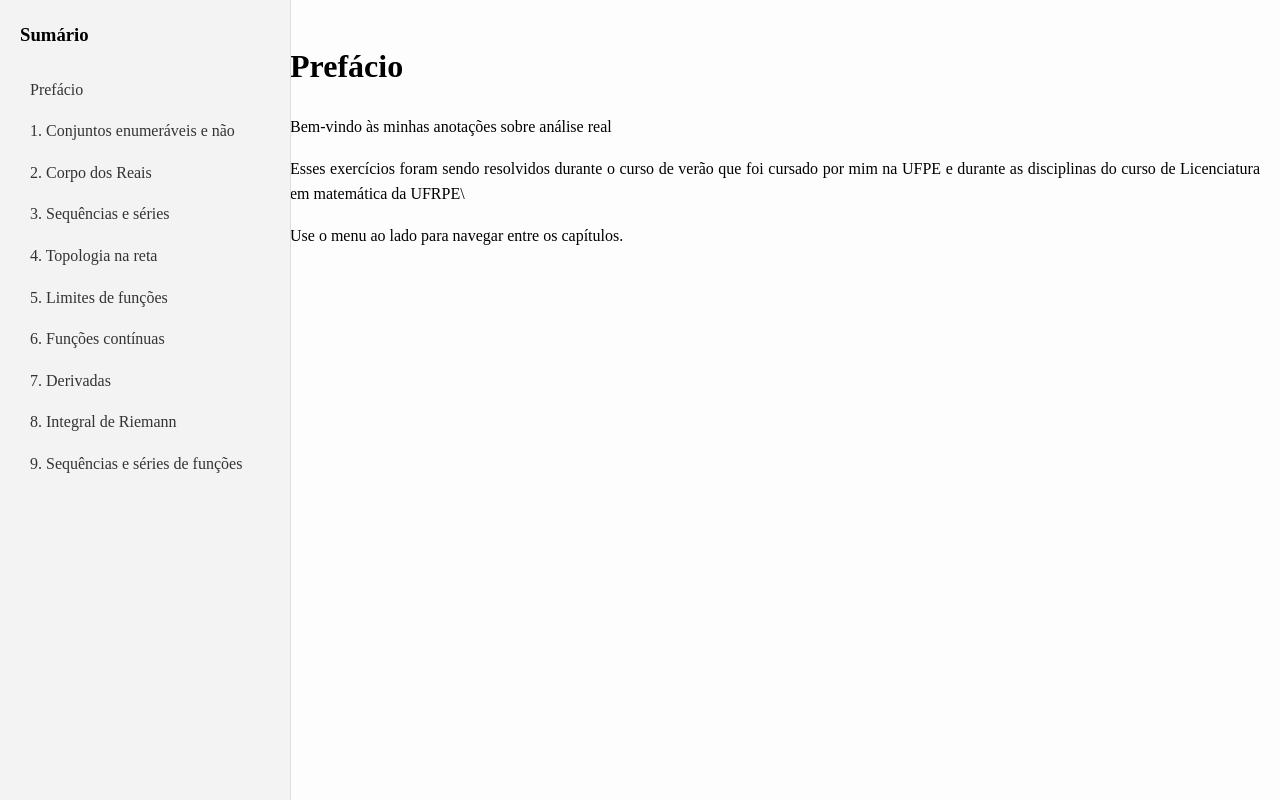
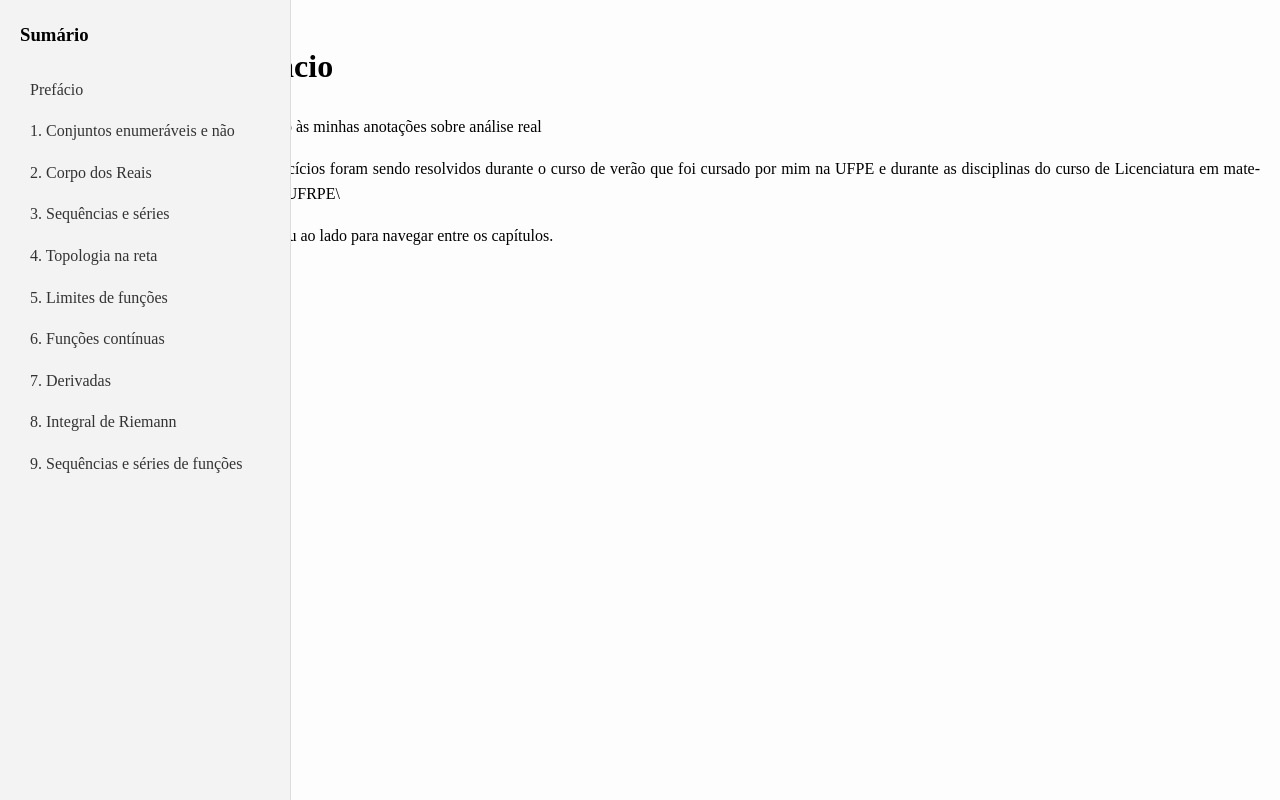
Before and after one commit to majuszz/Math, a plain HTML site: page index.html in a window 1280 px wide. Drawn offline with nearby package versions, Linux system fonts and the light colour scheme.

Commit message:
Update style.css

```diff
--- a/style.css
+++ b/style.css
@@ -46,7 +46,7 @@ body {
 .content {
     flex-grow: 1; /* Faz o conteúdo ocupar o resto do espaço */
     padding: 20px 20px; /* ALTERADO: Diminui o padding horizontal para 20px */
-    margin-left: 270px; /* ALTERADO: Mantém uma margem segura de 270px */
+    margin-left: 200px; /* ALTERADO: Mantém uma margem segura de 270px */
     text-align: justify;
 }
 
```
